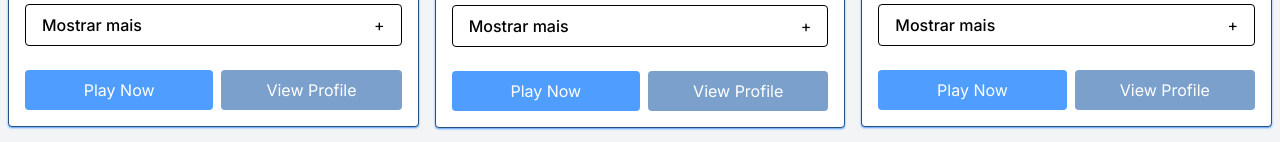
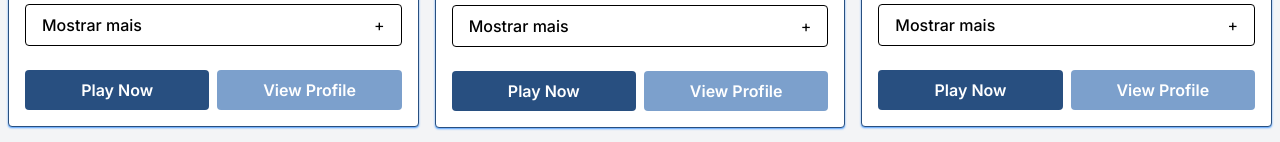
Before and after one commit to a1Thiago/app, a Next.js app: page / in a window 1280 px wide. Shown: the part 777-919 px from the top of the page. Built offline with nearby package versions, Linux system fonts and the light colour scheme.

Commit message:
refactoring

```diff
--- a/src/app/(components)/Button.tsx
+++ b/src/app/(components)/Button.tsx
@@ -1,12 +1,14 @@
 
 interface ButtonProps extends React.ButtonHTMLAttributes<HTMLButtonElement> {
   label: string
+  colorStyle?: 'primary' | 'secondary'
 }
 
-export default function Button({ label, ...props }: ButtonProps) {
+export default function Button({ label, colorStyle = 'primary', ...props }: ButtonProps) {
   return (
-    <button className="disabled:opacity-60 disabled:cursor-not-allowed cursor-pointer text-center truncate inline-block
-     bg-theme-secondary text-white font-semibold mx-2 px-4 py-2 rounded hover:opacity-90 transition-opacity" {...props}>
+    <button className={`disabled:opacity-60 disabled:cursor-not-allowed cursor-pointer text-center truncate inline-block w-full
+    ${colorStyle === 'primary' ? 'bg-theme-primary-dark' : 'bg-theme-secondary-dark'}
+    text-white font-semibold p-2 rounded hover:opacity-90 transition-opacity`} {...props}>
       {label}
     </button>
   )
--- a/src/app/(components)/GamesTable.tsx
+++ b/src/app/(components)/GamesTable.tsx
@@ -110,7 +110,13 @@ export default function GamesTable() {
           : (<RenderGameCards games={filteredGamesByGenre.slice(0, pageSize)} />)
         }
       </div>
-      {filteredGamesByGenre.length > 0 && <Button label='Mostrar Mais' onClick={loadMoreItems} disabled={filteredGamesByGenre.length < pageSize} />}
+
+      {filteredGamesByGenre.length > 0 && (
+        <div className='mx-2'>
+          <Button label='Mostrar Mais' onClick={loadMoreItems} disabled={filteredGamesByGenre.length < pageSize} />
+        </div>
+      )}
+
     </section >
   )
 }
--- a/src/app/(components)/GenresFilter.tsx
+++ b/src/app/(components)/GenresFilter.tsx
@@ -11,7 +11,7 @@ export default function GenresFilter({ games, selectedGenres, ...props }: Genres
   const uniqueGenres = Array.from(new Set(allGenres))
 
   return (
-
+    <>
       <div className='grid gap-2'>
         <div className='font-medium'>Filtrar pelo gênero</div>
         <div className='grid grid-rows-2 gap-2 items-center truncate text-start desktop:grid-rows-3 grid-flow-col mobile:grid-flow-row mobile:grid-cols-2 tablet:grid-cols-3 tablet:grid-flow-row  '>
@@ -42,5 +42,6 @@ export default function GenresFilter({ games, selectedGenres, ...props }: Genres
 
         </div>
       </div>
+    </>
   )
 }
--- a/src/app/(components)/SearchInput.tsx
+++ b/src/app/(components)/SearchInput.tsx
@@ -11,7 +11,7 @@ export default function SearchInput({ games, ...props }: SearchInputProps) {
   const gameTitles = games.map(game => game.title)
 
   return (
-    <div>
+    <>
       <label htmlFor="search" className="sr-only">
         Search
       </label>
@@ -32,6 +32,6 @@ export default function SearchInput({ games, ...props }: SearchInputProps) {
         })}
       </datalist>
 
-    </div>
+    </>
   )
 }
--- a/src/app/(components)/gameCard/GameCard.tsx
+++ b/src/app/(components)/gameCard/GameCard.tsx
@@ -3,6 +3,7 @@ import Image from 'next/image'
 import Link from 'next/link'
 import React, { useEffect, useState } from 'react'
 import Accordion from '../Accordion'
+import Button from '../Button'
 
 interface GameCardProps {
   game: Game
@@ -47,41 +48,33 @@ export default function GameCard({ game }: GameCardProps) {
       </p>
 
       <div className='hidden tablet:grid col-start-2 tablet:row-span-2'>
-        <p className='text-16 text-gray-600'>Genre: {game.genre}</p>
-        <p className='text-16 text-gray-600'>Platform: {game.platform}</p>
-        <p className='text-16 text-gray-600'>Publisher: {game.publisher}</p>
-        <p className='text-16 text-gray-600'>Developer: {game.developer}</p>
-        <p className='text-16 text-gray-600'>
+        <p className='text-16 '>Genre: {game.genre}</p>
+        <p className='text-16 '>Platform: {game.platform}</p>
+        <p className='text-16 '>Publisher: {game.publisher}</p>
+        <p className='text-16 '>Developer: {game.developer}</p>
+        <p className='text-16 '>
           Release Date: {game.release_date}
         </p>
       </div>
 
       <Accordion title={{ closed: 'Mostrar mais', opened: 'Mostrar menos' }}>
         <div className=''>
-          <p className='text-16 text-gray-600'>Genre: {game.genre}</p>
-          <p className='text-16 text-gray-600'>Platform: {game.platform}</p>
-          <p className='text-16 text-gray-600'>Publisher: {game.publisher}</p>
-          <p className='text-16 text-gray-600'>Developer: {game.developer}</p>
-          <p className='text-16 text-gray-600'>
+          <p className='text-16 '>Genre: {game.genre}</p>
+          <p className='text-16 '>Platform: {game.platform}</p>
+          <p className='text-16 '>Publisher: {game.publisher}</p>
+          <p className='text-16 '>Developer: {game.developer}</p>
+          <p className='text-16 '>
             Release Date: {game.release_date}
           </p>
         </div>
       </Accordion>
 
-      <div className='grid grid-cols-2'>
-        <Link
-          href={game.game_url}
-          target='_blank'
-          className='text-center truncate inline-block bg-theme-secondary text-white px-4 py-2 rounded hover:opacity-90 transition-opacity'
-        >
-          Play Now
+      <div className='grid grid-cols-2 gap-2 tablet:text-14 mobile:text-14'>
+        <Link href={game.game_url} target='_blank'>
+          <Button label='Play Now' colorStyle='secondary' />
         </Link>
-        <Link
-          href={game.freetogame_profile_url}
-          className='text-center truncate inline-block bg-theme-primary-dark text-white ml-2 px-4 py-2 rounded hover:opacity-90 transition-opacity'
-          target='_blank'
-        >
-          View Profile
+        <Link href={game.freetogame_profile_url} target='_blank'>
+          <Button label='View Profile' colorStyle='primary' />
         </Link>
       </div>
     </div>
```
Lines whose indentation alone changed are shown as unchanged.
